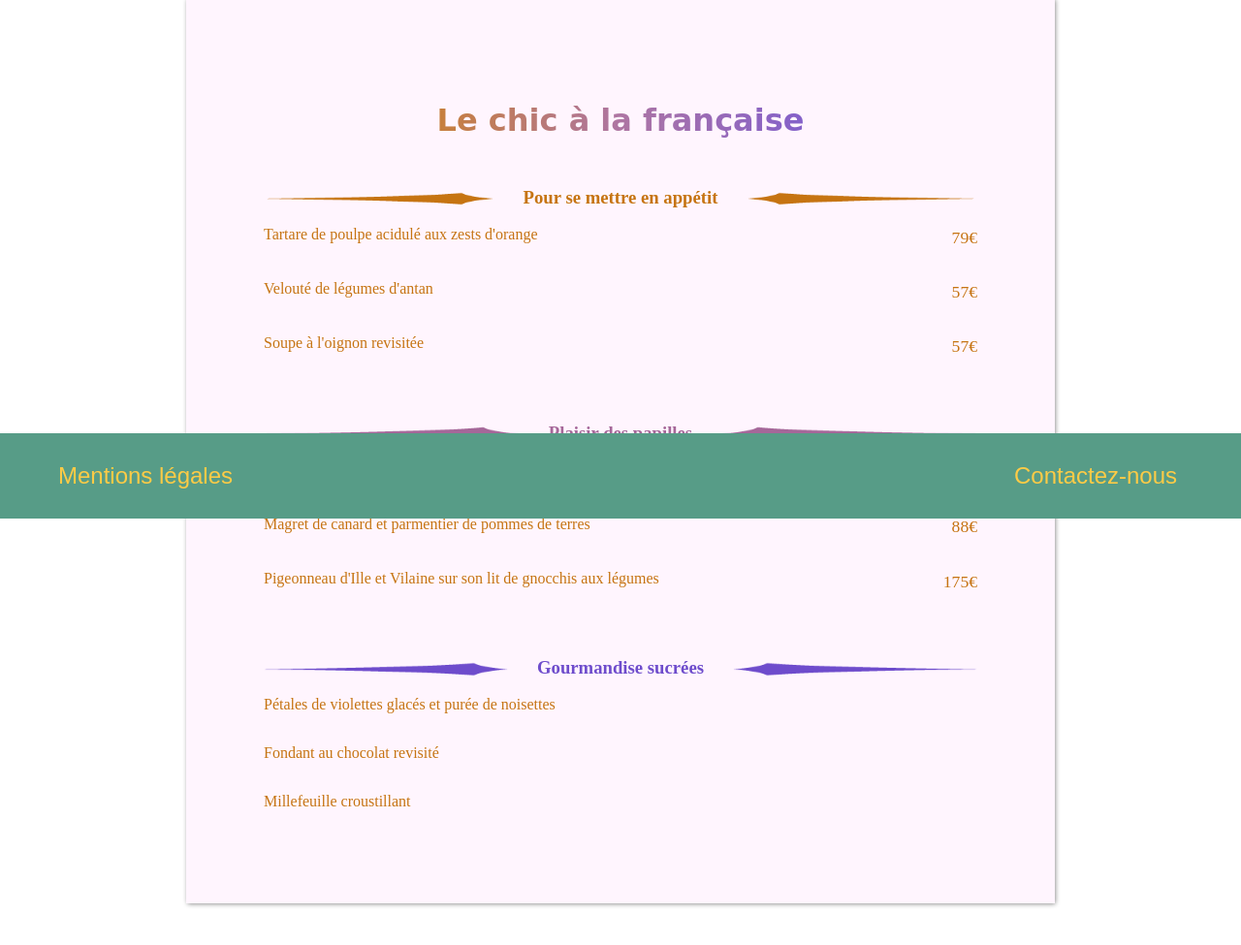
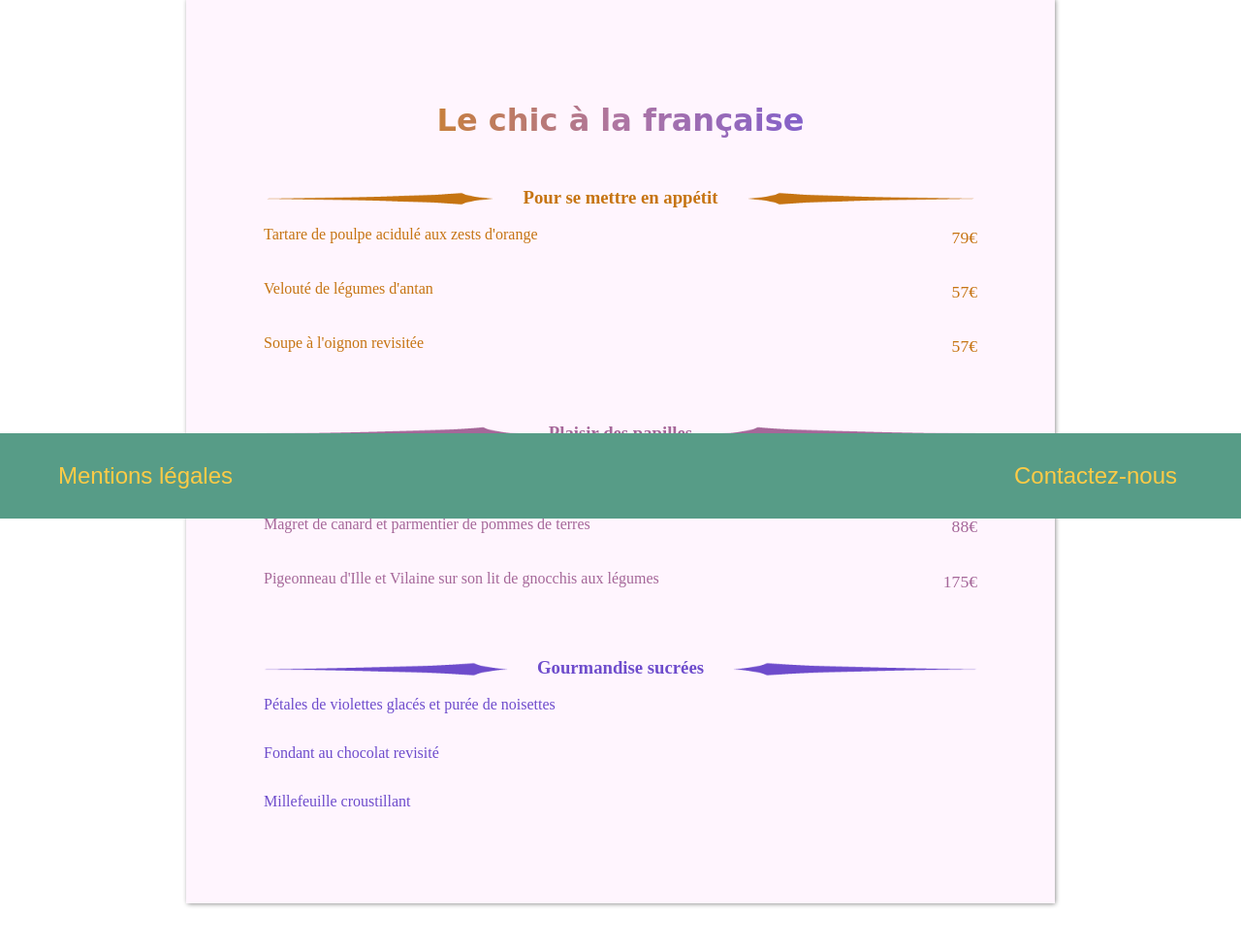
Before and after one commit to frederique27/Projet-OhMyFood, a plain HTML site: page menu2.html in a window 1280 px wide. Shown: the part 265-1240 px from the top of the page at 97% size. Drawn offline with Linux system fonts and the light colour scheme; a web font is replaced by a local one.

Commit message:
couleur menu 2

```diff
--- a/sass/_fullMenu1234.scss
+++ b/sass/_fullMenu1234.scss
@@ -151,13 +151,13 @@
             color: $menu2dessert;
         }
     }
-    ul li:nth-child(-n+4) {
+    ul:nth-of-type(1) {
         color: $menu2entree;
     }
-    ul li:nth-child(n+5) {
+    ul:nth-of-type(2) {
         color: $menu2repas;
     }
-    ul li:nth-child(n+9) {
+    ul:nth-of-type(3) {
         color: $menu2dessert;
     }
     li p:nth-child(2) {
```
Also changed, not shown: sass/main.css, 1 other file.
